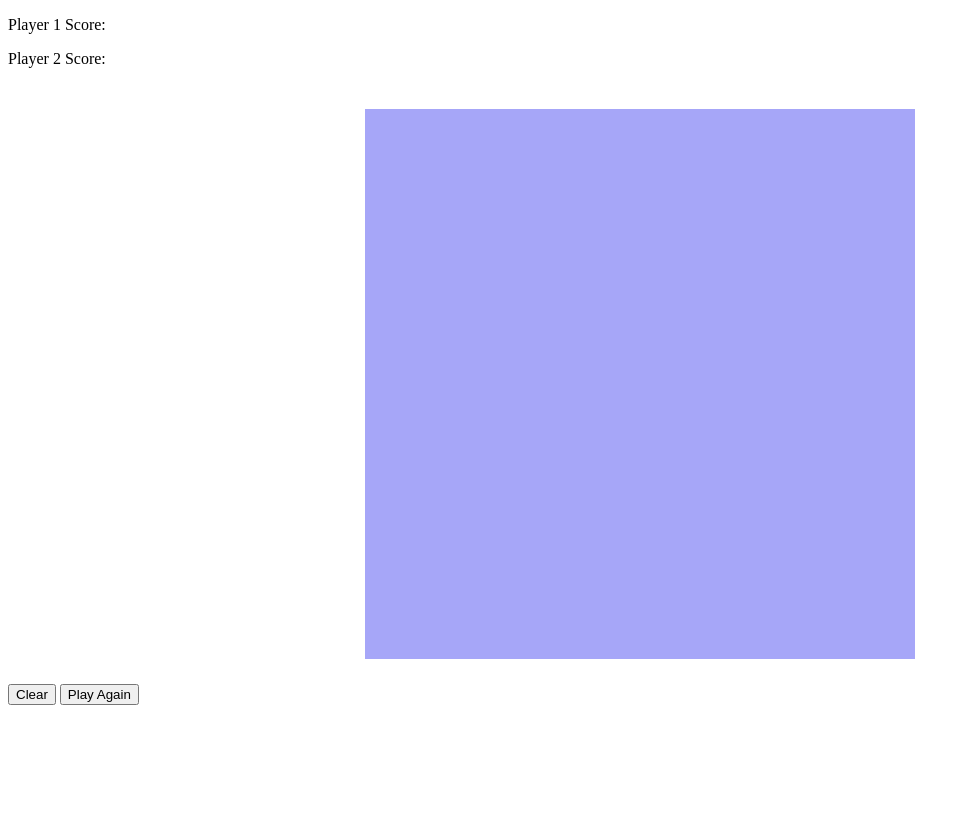
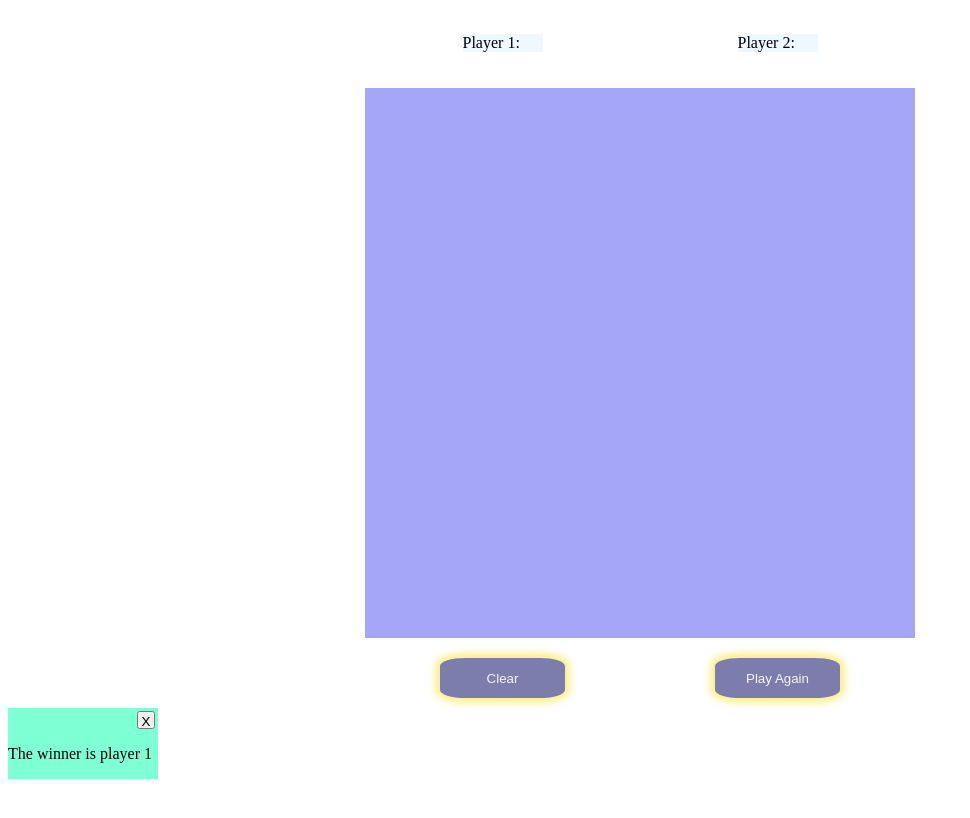
Before and after one commit to hs0774/tictactoe, a plain HTML site: page index.html in a window 1280 px wide. Shown: the top 818 px of the page, without its empty margins (0-970 px from the left). Drawn offline with Linux system fonts and the light colour scheme.

Commit message:
just did a tiny bit of button coloring and created a tiny modal which displays winner of round, have to make lines and fix player scores, then js

```diff
--- a/index.html
+++ b/index.html
@@ -9,12 +9,13 @@
     <title>Document</title>
 </head>
 <body>
-    <div class="player scores">
-        <p class="p1">Player 1 Score:</p>
-        <p class="p2">Player 2 Score:</p>
+    <div class="container">
+        <div class="playerscores">
+            <p class="p1">Player 1:</p>
+            <p class="p2">Player 2:</p>
         </div>
-    <div class="biggercontainer">
-    <div class="container">
+        <div class="toe">
+            <div class="tac">
                 <div class="tic" id="0"></div>
                 <div class="tic" id="1"></div>
                 <div class="tic" id="2"></div>
@@ -30,5 +31,12 @@
             <button class="clear">Clear</button>
             <button class="play-again">Play Again</button>
         </div>
+    </div>
+    <div class="winner-modal">
+        <div class="corner">
+        <button class="x">X</button>
+        </div>
+        <p>The winner is player 1</p>
+    </div>
 </body>
 </html>
--- a/style.css
+++ b/style.css
@@ -1,4 +1,16 @@
 .container{
+    display: flex;
+    flex-direction: column;
+    align-items: center;
+    height: 700px;
+    justify-content: space-around;
+}
+.playerscores{
+    display: flex;
+    width: 550px;
+    justify-content: space-around;
+}
+.tac{
     display: grid;
     background-color: rgb(166, 166, 248);
     grid-template-columns: repeat(3,1fr);
@@ -8,11 +20,48 @@
     justify-content: center;
     align-items: center;
 }
-.biggercontainer{
+.tic{
     display: flex;
     justify-content: center;
     height: 600px;
     align-items: center;
+}
+.bottom-buttons{
+    display: flex;
+    width: 550px;
+    justify-content: space-around;
+}
+.winner-modal{
+    width: 150px;
+    background-color: aquamarine;
+    display: flex;
+    flex-direction: column;
+}
+.corner{
+  display: flex;
+  justify-content: end;
+  padding-right: 3px;
+  padding-top: 3px;
+}
+.x{
+     height: 18px;
+     width: 18px;
+     display: flex;
+     justify-content: center;
+}
+.clear,.play-again{
+    background-color: rgb(124, 124, 173);
+    border-radius: 20%;
+    border: none;
+    color: whitesmoke;
+    height: 40px;
+    width: 125px;
+  box-shadow: 0 0 7px 5px rgba(247, 223, 30, 0.5);
+}
+
+.p1,.p2{
+   background-color: aliceblue;
+   width: 80px;
 }
 
 /*calculator html
```
Lines whose indentation alone changed are shown as unchanged.
